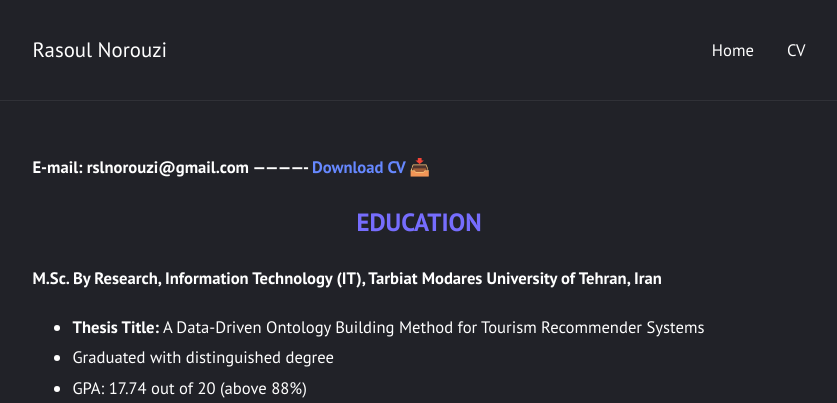
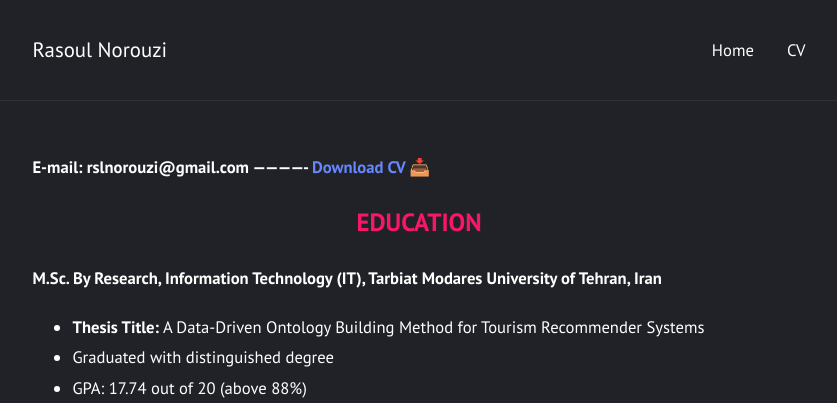
Before and after one commit to rasoulnorouzi/rasoulnorouzi.github.io, a Jekyll site: the page built from cv.md, in a window 1280 px wide. Shown: the top 403 px of the page, without its empty margins (221-1058 px from the left). Built offline with Jekyll 4.4.1, drawn with Linux system fonts in a browser that asks for light colours.

Commit message:
Update cv.md

```diff
--- a/cv.md
+++ b/cv.md
@@ -3,7 +3,7 @@ layout: page
 ---
 #### E-mail: rslnorouzi@gmail.com ------------- [Download CV 📥](../sources/CV/rasoul_norouzi_cv.pdf)
 
-<h2 style="color:rgb(118, 109, 253);text-align:center;"> EDUCATION </h2>
+<h2 style="color:rgb(247, 22, 105);text-align:center;"> EDUCATION </h2>
 
 #### M.Sc. By Research, Information Technology (IT), Tarbiat Modares University of Tehran, Iran
 - **Thesis Title:** A Data-Driven Ontology Building Method for Tourism Recommender Systems
```
